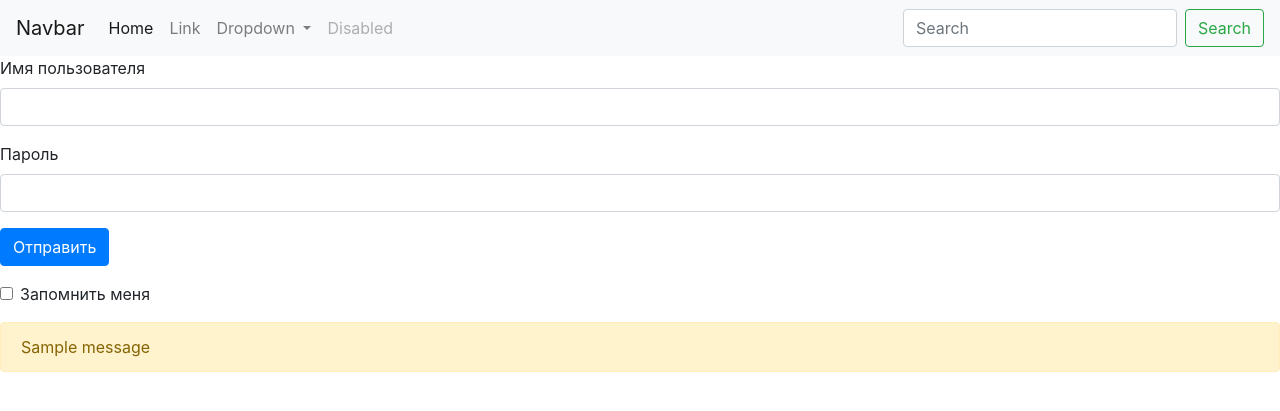
After one commit to sanchos2/nautilus, a Flask app: page /login in a window 1280 px wide. The commit adds this page. Shown: the top 411 px of the page. Run offline with Flask 2, Linux system fonts and the light colour scheme; tables that the repository leaves empty hold one stand-in row (values such as "Sample post"); one stand-in notice (Sample message) is shown; some libraries are stand-ins or nearby versions.

Commit message:
refactor project

```diff
--- a/config.yaml
+++ b/config.yaml
@@ -2,3 +2,6 @@ DEVELOPMENT:
   TEXT: 'from yaml'
   ENV: 'development'
   SQLALCHEMY_DATABASE_URI: 'sqlite:///webapp.db'
+  SECRET_KEY: 'super_secret_key'
+  SQLALCHEMY_TRACK_MODIFICATIONS: True
+  REMEMBER_COOKIE_DURATION: timedelta(days=5)
--- a/pyproject.toml
+++ b/pyproject.toml
@@ -12,6 +12,8 @@ requests = "^2.23.0"
 SQLAlchemy = "^1.3.13"
 flask-sqlalchemy = "^2.4.1"
 conflow = "^0.0.2"
+flask-wtf = "^0.14.3"
+flask-login = "^0.5.0"
 
 [tool.poetry.dev-dependencies]
 
--- a/webapp/__init__.py
+++ b/webapp/__init__.py
@@ -1,9 +1,12 @@
 import yaml
 import os
 
-from flask import Flask, render_template
+from flask import Flask, flash, render_template, redirect, url_for
+from flask_login import LoginManager, current_user, login_user, logout_user
 
-from webapp.model import db
+from webapp.models import db, User
+from webapp.forms import LoginForm, ReceiptForm
+from webapp.decorators import admin_required
 
 basedir = os.path.abspath(os.path.dirname(__file__))
 file_yaml = os.path.join(basedir, '..', 'config.yaml')
@@ -17,20 +20,65 @@ def create_app():
     app = Flask(__name__)
     app.config.from_mapping(data['DEVELOPMENT'])
     db.init_app(app)
+    login_manager = LoginManager()
+    login_manager.init_app(app)
+    login_manager.login_view = 'login'
+
+    @login_manager.user_loader
+    def load_user(user_id):
+        return User.query.get(user_id)
+
     return app
 
 
-appl = create_app()
+app = create_app()
 
 
-@appl.route("/")
+@app.route('/')
 def index():
     title = 'Nautilus'
-    return render_template('index.html', page_title=title, name=appl.config['TEXT'])
+    return render_template('index.html', page_title=title, name=app.config['TEXT'])
 
-@appl.route("/requests")
-def requests():
-    pass
+
+@app.route('/login')
+def login():
+    if current_user.is_authenticated:
+        return redirect(url_for('index'))
+    title = 'Авторизация'
+    login_form = LoginForm()
+    return render_template('user/login.html', page_title=title, form=login_form)
+
+
+@app.route('/process-login', methods=['POST'])
+def process_login():
+    form = LoginForm()
+    if form.validate_on_submit():
+        user = User.query.filter_by(username=form.username.data).first()
+        if user and user.check_password(form.password.data):
+            login_user(user, remember=form.remember_me.data)
+            flash('Вы вошли на сайт')
+            return redirect(url_for('receipt'))
+    flash('Неправильное имя пользователя или пароль')
+    return redirect(url_for('login'))
+
+
+@app.route('/admin')
+@admin_required
+def admin_index():
+    return 'Привет админ'
+
+
+@app.route('/logout')
+def logout():
+    logout_user()
+    return redirect(url_for('index'))
+
+
+@app.route('/receipt')
+def receipt():
+    title = 'Мои чеки'
+    receipt_form = ReceiptForm()
+    return render_template('receipt/receipt.html', page_title=title, form=receipt_form)
 
 #  run server
 #  set FLASK_APP=webapp && set FLASK_ENV=development && set FLASK_DEBUG=1 && flask run
--- /dev/null
+++ b/webapp/forms.py
@@ -0,0 +1,15 @@
+from flask_wtf import FlaskForm
+from wtforms import BooleanField, StringField, PasswordField, SubmitField
+from wtforms.validators import DataRequired
+
+
+class LoginForm(FlaskForm):
+    username = StringField('Имя пользователя', validators=[DataRequired()], render_kw={'class': 'form-control'})
+    password = PasswordField('Пароль', validators=[DataRequired()], render_kw={'class': 'form-control'})
+    remember_me = BooleanField('Запомнить меня', default=False, render_kw={'class': 'form-check-input'})
+    submit = SubmitField('Отправить', render_kw={'class': 'btn btn-primary'})
+
+
+class ReceiptForm(FlaskForm):
+    qrtext = StringField('Введите QR код', validators=[DataRequired()], render_kw={'class': 'form-control'})
+    submit = SubmitField('Отправить', render_kw={'class': 'btn btn-primary'})
--- a/webapp/model.py
+++ /dev/null
@@ -1,3 +0,0 @@
-from flask_sqlalchemy import SQLAlchemy
-
-db = SQLAlchemy()
--- /dev/null
+++ b/webapp/templates/base.html
@@ -0,0 +1,28 @@
+<!DOCTYPE html>
+<html lang="en">
+<head>
+    <!-- Required meta tags -->
+    <meta charset="utf-8">
+    <meta name="viewport" content="width=device-width, initial-scale=1, shrink-to-fit=no">
+
+    <!-- Bootstrap CSS -->
+    <link rel="stylesheet" href="https://stackpath.bootstrapcdn.com/bootstrap/4.1.3/css/bootstrap.min.css"
+          integrity="sha384-MCw98/SFnGE8fJT3GXwEOngsV7Zt27NXFoaoApmYm81iuXoPkFOJwJ8ERdknLPMO" crossorigin="anonymous">
+
+    <title>{{ page_title }}</title>
+</head>
+<body>
+{% include 'menu.html' %}
+{% block content %}
+{% endblock %}
+<script src="https://code.jquery.com/jquery-3.3.1.slim.min.js"
+        integrity="sha384-q8i/X+965DzO0rT7abK41JStQIAqVgRVzpbzo5smXKp4YfRvH+8abtTE1Pi6jizo"
+        crossorigin="anonymous"></script>
+<script src="https://cdnjs.cloudflare.com/ajax/libs/popper.js/1.14.3/umd/popper.min.js"
+        integrity="sha384-ZMP7rVo3mIykV+2+9J3UJ46jBk0WLaUAdn689aCwoqbBJiSnjAK/l8WvCWPIPm49"
+        crossorigin="anonymous"></script>
+<script src="https://stackpath.bootstrapcdn.com/bootstrap/4.1.3/js/bootstrap.min.js"
+        integrity="sha384-ChfqqxuZUCnJSK3+MXmPNIyE6ZbWh2IMqE241rYiqJxyMiZ6OW/JmZQ5stwEULTy"
+        crossorigin="anonymous"></script>
+</body>
+</html>
--- /dev/null
+++ b/webapp/templates/menu.html
@@ -0,0 +1,35 @@
+<nav class="navbar navbar-expand-lg navbar-light bg-light">
+  <a class="navbar-brand" href="#">Navbar</a>
+  <button class="navbar-toggler" type="button" data-toggle="collapse" data-target="#navbarSupportedContent" aria-controls="navbarSupportedContent" aria-expanded="false" aria-label="Toggle navigation">
+    <span class="navbar-toggler-icon"></span>
+  </button>
+
+  <div class="collapse navbar-collapse" id="navbarSupportedContent">
+    <ul class="navbar-nav mr-auto">
+      <li class="nav-item active">
+        <a class="nav-link" href="#">Home <span class="sr-only">(current)</span></a>
+      </li>
+      <li class="nav-item">
+        <a class="nav-link" href="#">Link</a>
+      </li>
+      <li class="nav-item dropdown">
+        <a class="nav-link dropdown-toggle" href="#" id="navbarDropdown" role="button" data-toggle="dropdown" aria-haspopup="true" aria-expanded="false">
+          Dropdown
+        </a>
+        <div class="dropdown-menu" aria-labelledby="navbarDropdown">
+          <a class="dropdown-item" href="#">Action</a>
+          <a class="dropdown-item" href="#">Another action</a>
+          <div class="dropdown-divider"></div>
+          <a class="dropdown-item" href="#">Something else here</a>
+        </div>
+      </li>
+      <li class="nav-item">
+        <a class="nav-link disabled" href="#" tabindex="-1" aria-disabled="true">Disabled</a>
+      </li>
+    </ul>
+    <form class="form-inline my-2 my-lg-0">
+      <input class="form-control mr-sm-2" type="search" placeholder="Search" aria-label="Search">
+      <button class="btn btn-outline-success my-2 my-sm-0" type="submit">Search</button>
+    </form>
+  </div>
+</nav>
--- /dev/null
+++ b/webapp/templates/user/login.html
@@ -0,0 +1,28 @@
+{% extends "base.html" %}
+{% block content %}
+<form action="{{ url_for('process_login') }}" method="post">
+        {{ form.hidden_tag() }}
+        <div class="form-group">
+            {{ form.username.label }} <br>
+            {{ form.username() }}
+        </div>
+        <div class="form-group">
+            {{ form.password.label }} <br>
+            {{ form.password() }}
+        </div>
+        <p> {{ form.submit }} </p>
+        <div class="form-group form-check">
+            {{ form.remember_me() }}
+            {{ form.remember_me.label(class_='form-check-label') }}
+        </div>
+    </form>
+    {% with messages = get_flashed_messages() %}
+        {% if messages %}
+        <div class="alert alert-warning" role="alert">
+            {% for message in messages %}
+                {{ message }} <br>
+            {% endfor %}
+        </div>
+        {% endif %}
+    {% endwith %}
+{% endblock %}
```
Also changed, not shown: create_admin.py (added, +27 -0 lines), webapp/decorators.py (added, +20 -0 lines), webapp/models.py (added, +26 -0 lines), webapp/templates/index.html (+3 -18 lines), webapp/templates/receipt/receipt.html (added, +11 -0 lines), webapp/receipt/__init__.py (deleted), 1 other file.
